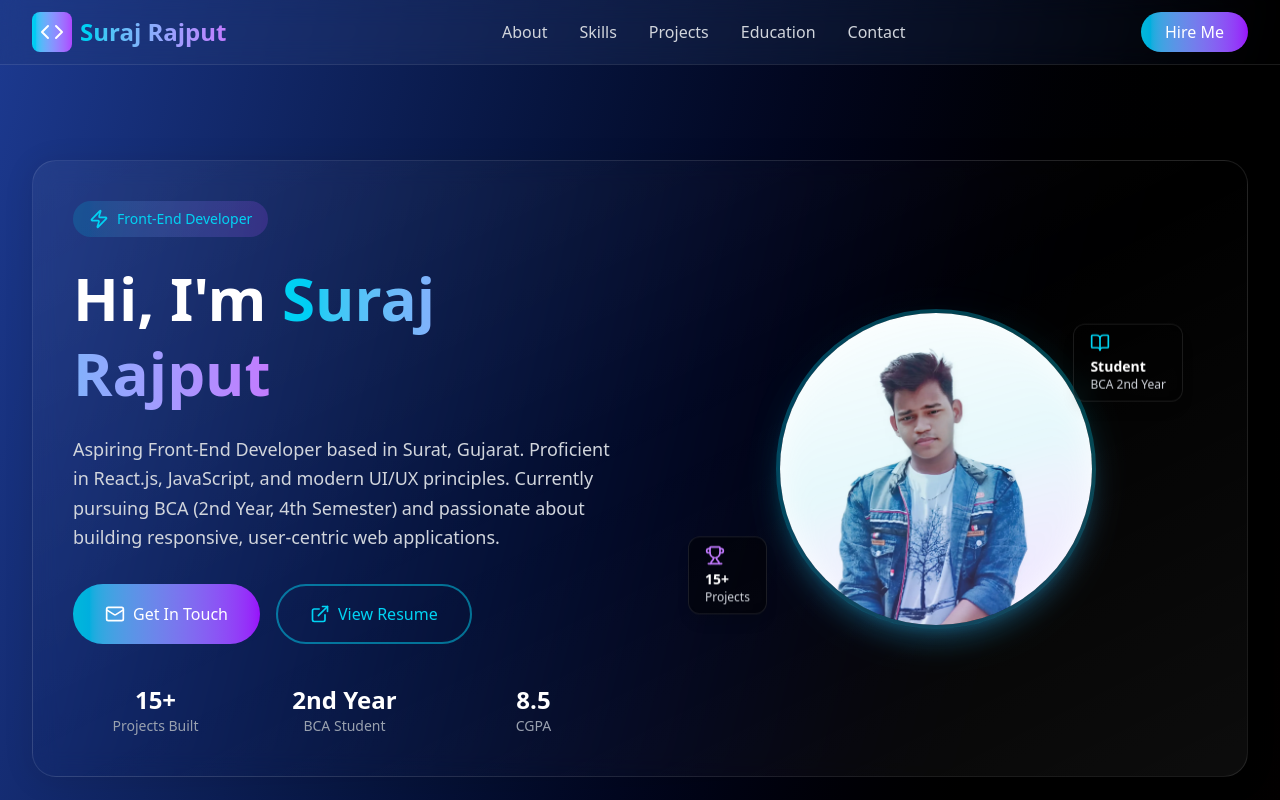
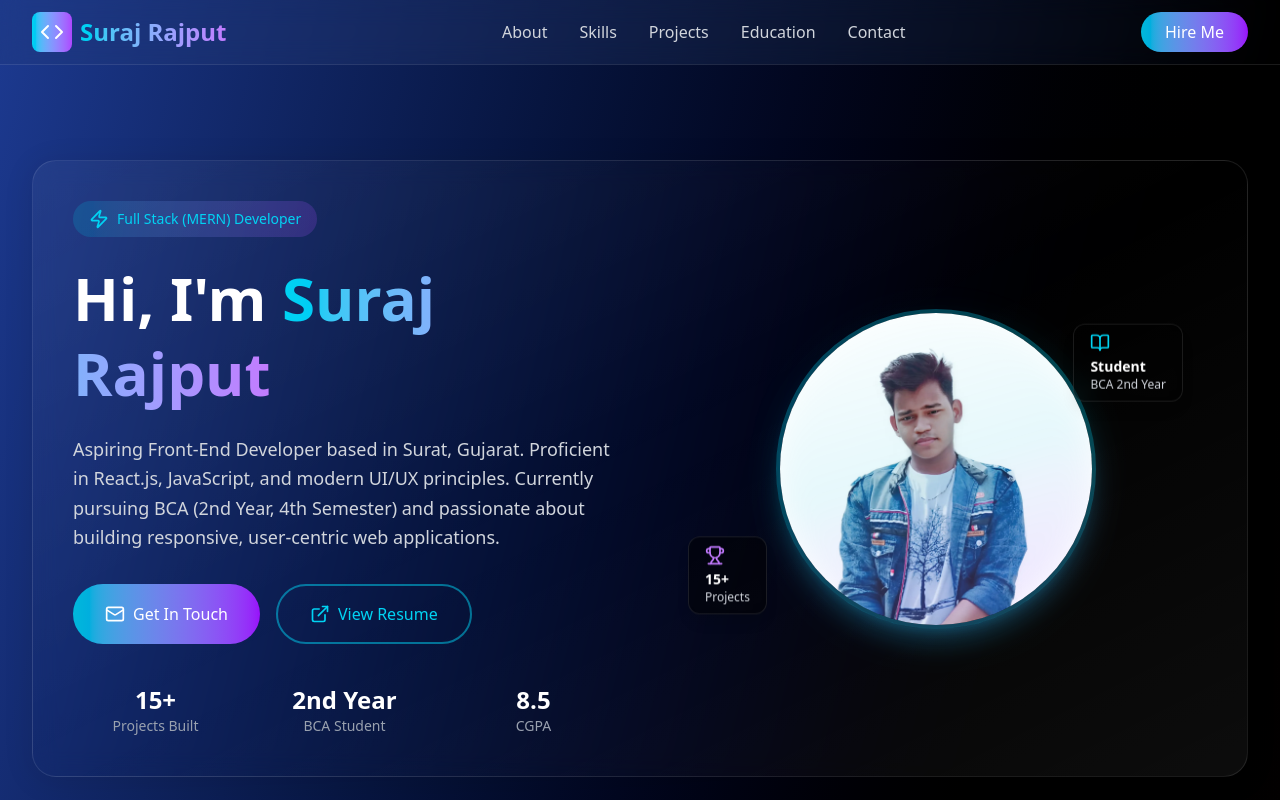
Before and after one commit to Dhivyaks/Portfolio, a React (Vite) app: page / in a window 1280 px wide. Shown: the top 800 px of the page. Built offline with nearby package versions, Linux system fonts and the light colour scheme.

Commit message:
add resume in portfolio and title

```diff
--- a/dev-dist/sw.js
+++ b/dev-dist/sw.js
@@ -82,7 +82,7 @@ define(['./workbox-54d0af47'], (function (workbox) { 'use strict';
     "revision": "3ca0b8505b4bec776b69afdba2768812"
   }, {
     "url": "index.html",
-    "revision": "0.amordie67u"
+    "revision": "0.qjgb0kqq0lo"
   }], {});
   workbox.cleanupOutdatedCaches();
   workbox.registerRoute(new workbox.NavigationRoute(workbox.createHandlerBoundToURL("index.html"), {
--- a/src/Component/MERNStackAcademy.jsx
+++ b/src/Component/MERNStackAcademy.jsx
@@ -1,7 +1,7 @@
 import React, { useState, useEffect, useRef } from 'react';
 import { Search, Users, Award, Briefcase, Menu, X, Code, Database, Server, Globe, Zap, Trophy, BookOpen, Play, Clock, Star, Mail, Phone, MapPin, Github, Linkedin, ExternalLink, Calendar, Settings, CheckCircle, FolderOpen, Monitor, Smartphone, Tablet, Eye, ChevronLeft, ChevronRight, Twitter, Instagram, Home, User, FileText } from 'lucide-react';
 import Me from '../assets/me.jpeg'
-import { SiFigma, SiOpenai, SiAdobe, SiJavascript } from "react-icons/si";
+
 import { motion } from "framer-motion";
 import 'aos/dist/aos.css';
 import AOS from 'aos';
@@ -310,7 +310,7 @@ export default function MERNStackAcademy() {
               >
                 <div className="inline-flex items-center space-x-2 bg-gradient-to-r from-cyan-500/20 to-purple-500/20 px-4 py-2 rounded-full mb-6">
                   <Zap className="w-5 h-5 text-cyan-400" />
-                  <span className="text-cyan-400 text-sm font-medium">Front-End Developer</span>
+                  <span className="text-cyan-400 text-sm font-medium">Full Stack (MERN) Developer</span>
                 </div>
 
                 <h1 className="text-4xl md:text-5xl lg:text-6xl font-extrabold text-white leading-tight mb-6">
@@ -484,8 +484,8 @@ export default function MERNStackAcademy() {
                 <svg xmlns="http://www.w3.org/2000/svg" className="w-5 h-5 md:w-6 md:h-6 text-green-400" fill="none" viewBox="0 0 24 24" stroke="currentColor">
                   <path strokeLinecap="round" strokeLinejoin="round" strokeWidth="2" d="M4 16v1a2 2 0 002 2h12a2 2 0 002-2v-1M12 12v8m0 0l3.5-3.5M12 20l-3.5-3.5" />
                 </svg>
-               <a href="/suraj-resume.pdf"
-                    download  className="text-sm md:text-base group-hover:underline">Download Resume</a>
+                <a href="/suraj-resume.pdf"
+                  download className="text-sm md:text-base group-hover:underline">Download Resume</a>
               </a>
 
             </div>
@@ -675,7 +675,7 @@ export default function MERNStackAcademy() {
                                   <div data-aos="zoom-in" className="w-2 h-2 md:w-3 md:h-3 bg-green-500 rounded-full"></div>
                                 </div>
                                 <div className="flex-1 bg-slate-700/50 rounded-full h-6 md:h-8 flex items-center px-3 md:px-4">
-                                  <span data-aos="zoom-in" className="text-gray-400 text-xs md:text-sm">localhost:3000</span>
+                                  <span data-aos="zoom-in" className="text-gray-400 text-xs md:text-sm">http://localhost:5173</span>
                                 </div>
                               </div>
                               <div className="bg-gradient-to-br from-slate-700/30 to-slate-800/30 rounded-xl h-32 md:h-48 lg:h-64 flex items-center justify-center border border-white/5">
```
